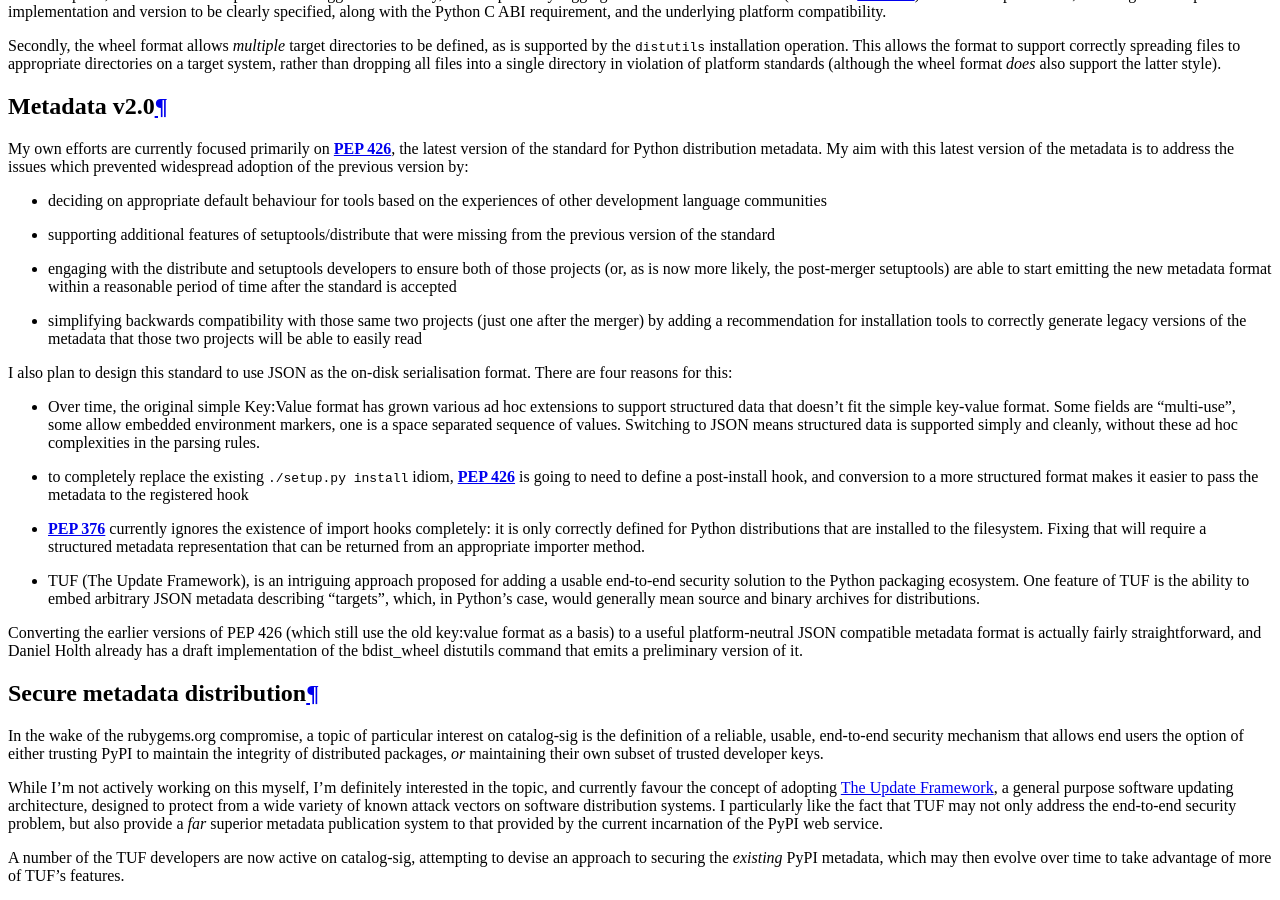
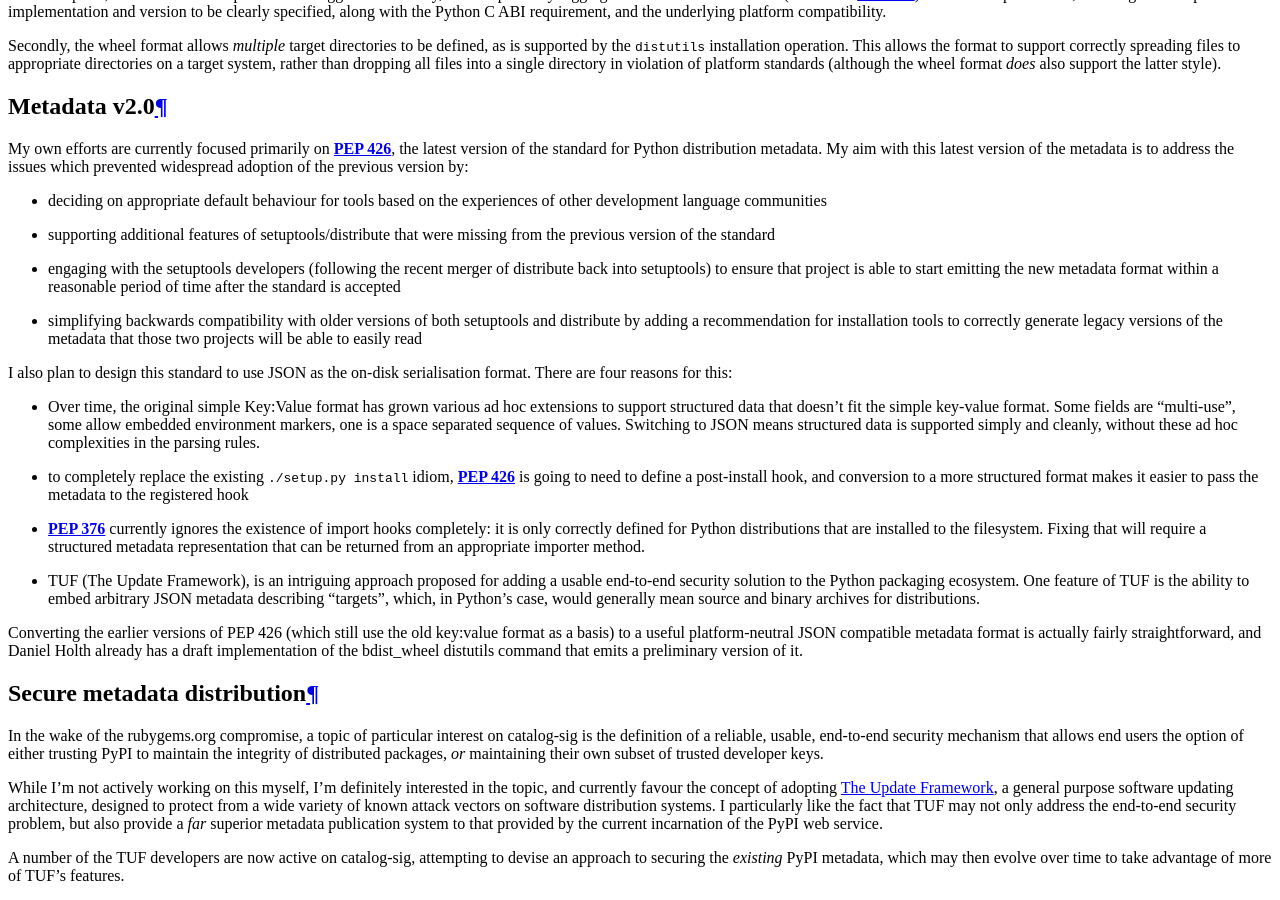
Before and after one commit to pypa/packaging.python.org, a Sphinx documentation site: the page built from source/future.txt, in a window 1280 px wide and 900 px high, scrolled down 3047 px. Built offline with Sphinx 7.4.7, drawn with Linux system fonts in a browser that asks for light colours; some of the changed text lies outside the part shown.

Commit message:
setuptools and distribute have merged

```diff
--- a/source/future.txt
+++ b/source/future.txt
@@ -164,10 +164,10 @@
 * users that are not happy with either setuptools *or* distutils
 
 Another significant recent development is that the setuptools and distribute
-developers are currently working on merging the two projects back together,
-creating a combined setuptools distribution that includes the best aspects
-of both of these tools. The merger will also make it easier to make
-incremental changes to the default behaviour (especially of
+developers recently merged the two projects back together (in the
+setuptools 0.7 release), creating a combined setuptools distribution that
+includes the best aspects of both of these tools. The merger will also make
+it easier to make incremental changes to the default behaviour (especially of
 ``easy_install``) without abruptly breaking anyone's tools.
 
 Our `Q & A panel`__ at PyCon US 2013 is worth a look for interested folks.
@@ -296,14 +296,14 @@
   experiences of other development language communities
 * supporting additional features of setuptools/distribute that were
   missing from the previous version of the standard
-* engaging with the distribute and setuptools developers to ensure both
-  of those projects (or, as is now more likely, the post-merger
-  setuptools) are able to start emitting the new metadata format
+* engaging with the setuptools developers (following the recent merger of
+  distribute back into setuptools) to ensure that project is able to
+  start emitting the new metadata format
   within a reasonable period of time after the standard is accepted
-* simplifying backwards compatibility with those same two projects (just one
-  after the merger) by adding a recommendation for installation tools to
-  correctly generate legacy versions of the metadata that those two projects
-  will be able to easily read
+* simplifying backwards compatibility with older versions of both
+  setuptools and distribute by adding a recommendation for installation
+  tools to correctly generate legacy versions of the metadata that those
+  two projects will be able to easily read
 
 I also plan to design this standard to use JSON as the on-disk serialisation
 format. There are four reasons for this:
```
